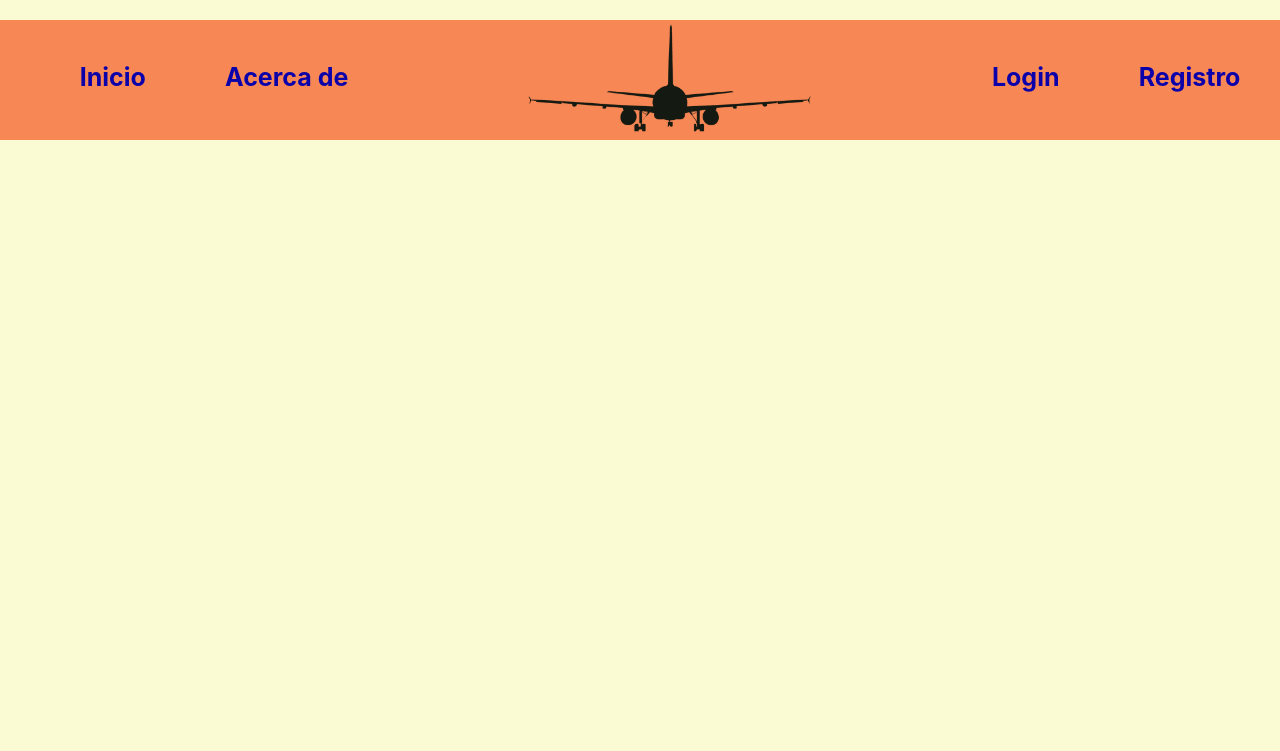
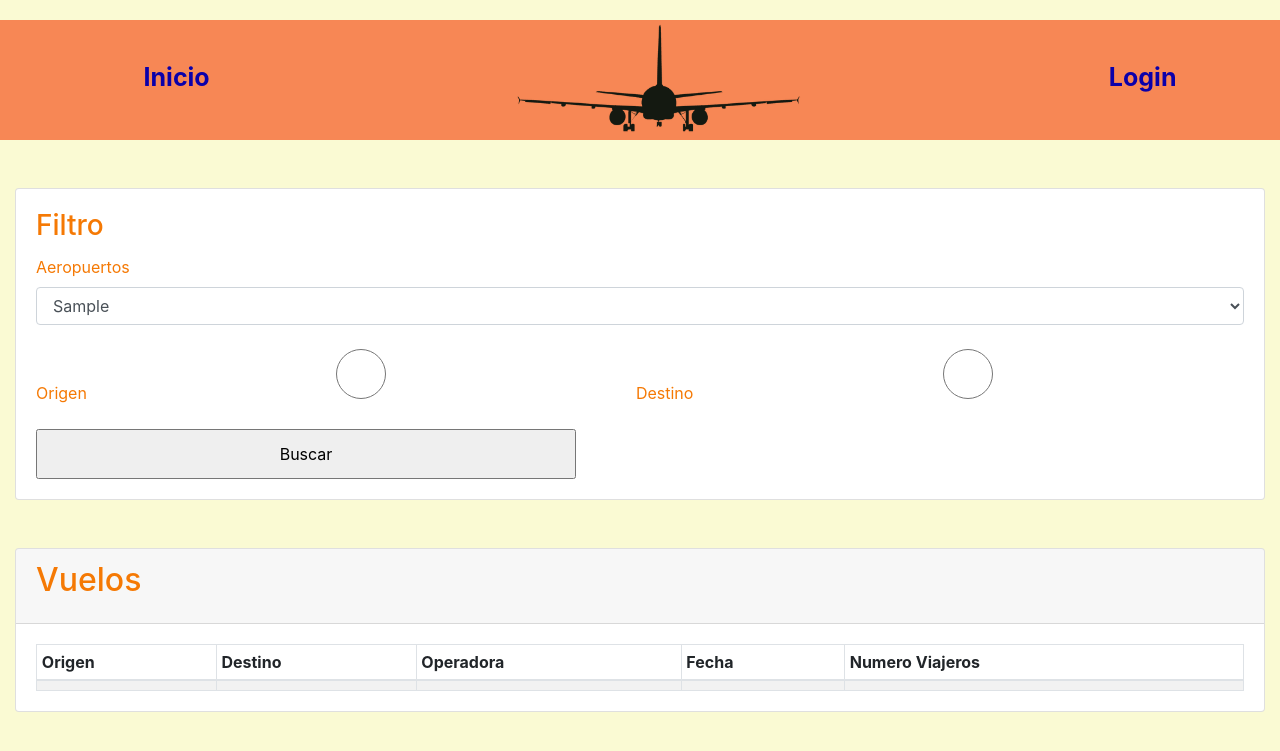
Before and after one commit to Jachada/GestionDeVuelos, a PHP site: page / in a window 1280 px wide. Shown: the top 751 px of the page. Run offline with PHP 8.4, Linux system fonts and the light colour scheme; tables that the repository leaves empty or names only in its code hold one stand-in row (values such as "Sample post"); data that the repository does not hold is empty; some libraries are stand-ins or nearby versions.

Commit message:
filtro realizado

```diff
--- a/index.php
+++ b/index.php
@@ -12,13 +12,29 @@
     <title>Inicio</title>
 </head>
 <body>
+  <?php
+  include('content/databaseManager.inc.php');
+  $ciudades = mostrarCiudades();
+  $vuelos = mostrarVuelos();
+
+  if ($_SERVER["REQUEST_METHOD"] == "POST") {
+
+    $city = $_POST['ciudades'];
+    $lugar = $_POST['lugar'];
+
+    if ($lugar == "Destino") {
+      $vuelos = mostrarPorDestino($city);
+    } else if ($lugar == "Origen")  {
+      $vuelos = mostrarPorOrigen($city);
+    }
+
+  }
+
+  ?>
 <div class="container-fluid">
       <div class="row">
 
         <header class="cabecera col-12 ">
-          <div class="menu_bar d-flex justify-content-center align-content-center">
-            <a href="#" class="bt-menu"><img src="images/logo.png" alt="" class=""><i class="fas fa-bars"></i></a>
-          </div>
 
           <nav class="menu">
             <ul class="d-flex d-inline-block justify-content-around align-items-center">
@@ -26,26 +42,85 @@
                 <a href="index.php"><i class=""></i><span><strong>Inicio</strong></span></a>
               </li>
 
-              <li class="">
-                <a href="./content/acercade.php"><i class=""></i><span><strong>Acerca de</strong></span></a>
-              </li>
               <div class="div-logo"> <li> <a href="index.php"><img src="images/logo.png" alt="" class="logo"></a></li></div>
 
               <li class="">
                 <a href="./content/login.php"><i class=""></i><span><strong>Login</strong></span></a>
               </li>
-              <li class="">
-                <a href="./content/registro.php"><i class=""></i><span><strong>Registro</strong></span></a>
-              </li>
+
 
             </ul>
           </nav>
         </header>
       </div>
+    </div>
+
+    <div class="row-12 mt-5">
+        <div class="col-12 mb-3">
+         <div class="card" >
+
+            <div class="card-body">
+                <h3 class="card-title">Filtro</h3>
+                <form action="<?php echo htmlentities($_SERVER['PHP_SELF']); ?>" method="POST">
+
+                    <div class="form-group">
+                        <label for="select">Aeropuertos</label>
+                        <select class="form-control" id="select" name="ciudades">
+                          <?php
+                              foreach ($ciudades as $ciudad) {
+                                echo "<option value='$ciudad'>$ciudad</option>";
+                              }
+                          ?>
+                        </select>
+                        <br>
+                        <label for="origen">Origen</label>
+                        <input type="radio" name="lugar" id="" value="Origen">
+                        <label for="origen">Destino</label>
+                        <input type="radio" name="lugar" id="" value="Destino">                    </div>
+                        <input type="submit" value="Buscar">
+                </form>
+            </div>
+          </div>
+        </div>
+    </div>
+    <div class="row-12 mt-5">
+        <div class="col-12 mb-3">
+        <section class="card ">
+            <header class="card-header">
+
+            <h2 class="card-title">Vuelos</h2>
+            </header>
+            <div class="card-body" >
+            <table class="table table-bordered table-striped table-sm mb-0">
+                <thead>
+                <tr>
+                    <th>Origen</th>
+                    <th>Destino</th>
+                    <th>Operadora</th>
+                    <th>Fecha</th>
+                    <th>Numero Viajeros</th>
+                </tr>
+                </thead>
+                <tbody>
+                <?php
+                foreach($vuelos as $vuelo) {
+                  echo '<tr>';
+                  echo '<td class="align-middle">' . $vuelo['CiudadOrigen'] . '</td>';
+                  echo '<td class="align-middle">' . $vuelo['CiudadDestino'] . '</td>';
+                  echo '<td class="align-middle">' . $vuelo['Operadora'] . '</td>';
+                  echo '<td class="align-middle">' . $vuelo['Fecha'] . '</td>';
+                  echo '<td class="align-middle">' . $vuelo['CantidadViajeros'] . '</td>';
+                  echo '<tr>';
+                }
+                ?>
 
 
+                </tbody>
+            </table>
+            </div>
+        </section>
+        </div>
     </div>
-
     <!-- Optional JavaScript -->
     <!-- jQuery first, then Popper.js, then Bootstrap JS -->
     <script src="https://code.jquery.com/jquery-3.3.1.slim.min.js" integrity="sha384-q8i/X+965DzO0rT7abK41JStQIAqVgRVzpbzo5smXKp4YfRvH+8abtTE1Pi6jizo" crossorigin="anonymous"></script>
```
